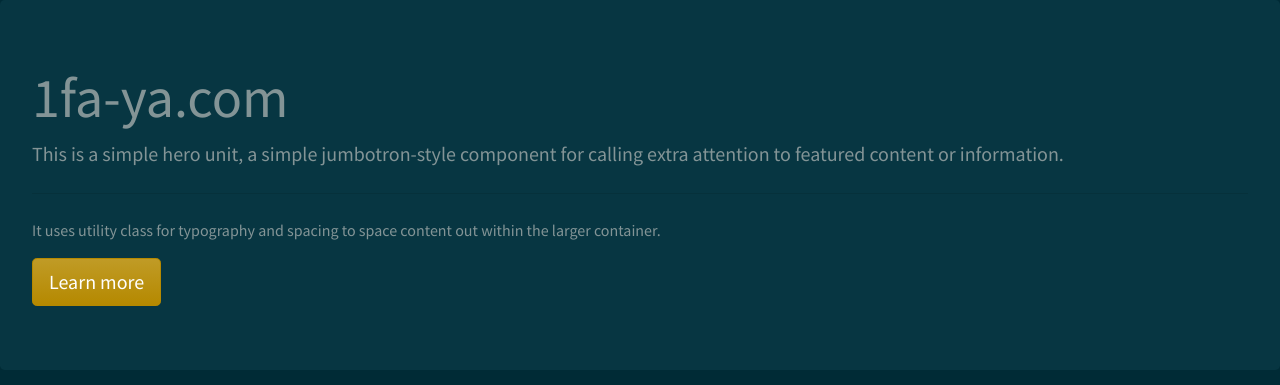
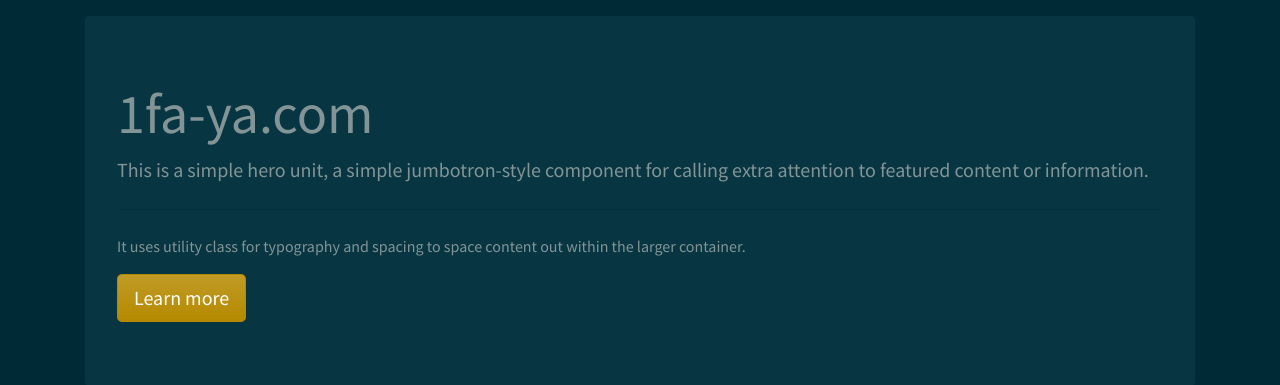
Before and after one commit to jcammmmm/1fa-ya, a Django app: page / in a window 1280 px wide. Shown: the top 385 px of the page. Run offline with Django 3.2, Linux system fonts and the light colour scheme; some libraries are stand-ins or nearby versions.

Commit message:
npm watch

```diff
--- a/leadmanager/frontend/templates/frontend/index.html
+++ b/leadmanager/frontend/templates/frontend/index.html
@@ -7,7 +7,7 @@
   <title>1fa-ya.com</title>
 </head>
 <body>
-  <div id="app"></div>
+  <div id="app" class="container mt-3"></div>
   {% load static %}
   <script src="{% static "frontend/main.js" %}"></script>
   <script src="https://code.jquery.com/jquery-3.5.1.slim.min.js" integrity="sha384-DfXdz2htPH0lsSSs5nCTpuj/zy4C+OGpamoFVy38MVBnE+IbbVYUew+OrCXaRkfj" crossorigin="anonymous"></script>
--- a/package.json
+++ b/package.json
@@ -4,7 +4,7 @@
   "description": "",
   "main": "index.js",
   "scripts": {
-    "dev": "webpack --mode development ./leadmanager/frontend/src/index.js --output ./leadmanager/frontend/static/frontend/main.js",
+    "dev": "webpack --mode development --watch ./leadmanager/frontend/src/index.js --output ./leadmanager/frontend/static/frontend/main.js",
     "build": "webpack --mode production ./leadmanager/frontend/src/index.js --output ./leadmanager/frontend/static/frontend/main.js"
   },
   "keywords": [],
```
